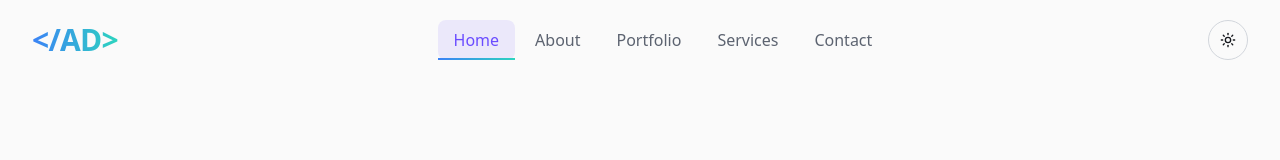
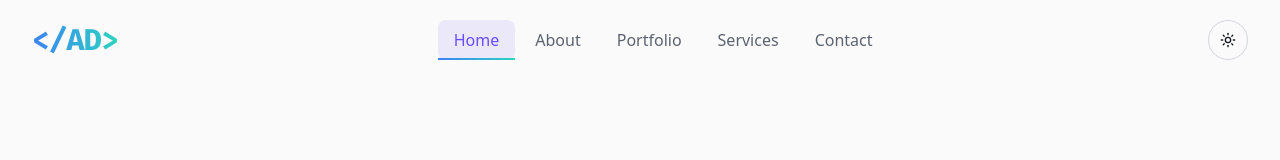
Before and after one commit to AjiteshDakua/Portfolio, a React (Vite) app in the folder client/: page / in a window 1280 px wide. Shown: the top 160 px of the page. Built offline with nearby package versions, Linux system fonts and the light colour scheme.

Commit message:
font change

```diff
--- a/client/src/components/contact-section.jsx
+++ b/client/src/components/contact-section.jsx
@@ -23,7 +23,7 @@ const contactInfo = [
   {
     icon: Phone,
     title: "Phone",
-    value: "571-950-0638",
+    value: "954-XXXX-579",
     href: "tel:5719500638",
     bgColor: "bg-green-100 dark:bg-green-900",
     iconColor: "text-green-600 dark:text-green-400",
--- a/client/src/components/navigation.jsx
+++ b/client/src/components/navigation.jsx
@@ -74,10 +74,10 @@ export default function Navigation() {
     >
       <div className="container mx-auto px-4 sm:px-6 lg:px-8">
         <div className="flex justify-between items-center h-20">
-          <motion.a // Apply motion for a subtle logo animation
+          <motion.a
             href="#home"
             onClick={(e) => handleNavClick(e, "#home")}
-            className="font-extrabold text-3xl text-transparent bg-clip-text bg-gradient-to-r from-blue-500 to-teal-400 tracking-tight transition-transform duration-300 hover:scale-105"
+            className="logo-font font-extrabold text-3xl text-transparent bg-clip-text bg-gradient-to-r from-blue-500 to-teal-400 tracking-tight transition-transform duration-300 hover:scale-105"
             initial={{ opacity: 0, x: -20 }}
             animate={{ opacity: 1, x: 0 }}
             transition={{ duration: 0.5 }}
--- a/client/src/index.css
+++ b/client/src/index.css
@@ -1,55 +1,14 @@
-@import url("https://fonts.googleapis.com/css2?family=Outfit:wght@100..900&display=swap");
+/* @import url("https://fonts.googleapis.com/css2?family=Outfit:wght@100..900&display=swap"); */
+
+@import url("https://fonts.googleapis.com/css2?family=Fira+Code:wght@300..700&family=Outfit:wght@100..900&display=swap");
 
 @tailwind base;
 @tailwind components;
 @tailwind utilities;
 
-/* @layer base {
-  :root {
-    --background: 0 0% 100%;
-    --foreground: 222.2 84% 4.9%;
-    --card: 0 0% 100%;
-    --card-foreground: 222.2 84% 4.9%;
-    --popover: 0 0% 100%;
-    --popover-foreground: 222.2 84% 4.9%;
-    --primary: 222.2 47.4% 11.2%;
-    --primary-foreground: 210 40% 98%;
-    --secondary: 210 40% 96.1%;
-    --secondary-foreground: 222.2 47.4% 11.2%;
-    --muted: 210 40% 96.1%;
-    --muted-foreground: 215.4 16.3% 46.9%;
-    --accent: 210 40% 96.1%;
-    --accent-foreground: 222.2 47.4% 11.2%;
-    --destructive: 0 84.2% 60.2%;
-    --destructive-foreground: 210 40% 98%;
-    --border: 214.3 31.8% 91.4%;
-    --input: 214.3 31.8% 91.4%;
-    --ring: 222.2 84% 4.9%;
-    --radius: 0.5rem;
-  }
-
-  .dark {
-    --background: 222.2 84% 4.9%;
-    --foreground: 210 40% 98%;
-    --card: 222.2 84% 4.9%;
-    --card-foreground: 210 40% 98%;
-    --popover: 222.2 84% 4.9%;
-    --popover-foreground: 210 40% 98%;
-    --primary: 210 40% 98%;
-    --primary-foreground: 222.2 47.4% 11.2%;
-    --secondary: 217.2 32.6% 17.5%;
-    --secondary-foreground: 210 40% 98%;
-    --muted: 217.2 32.6% 17.5%;
-    --muted-foreground: 215 20.2% 65.1%;
-    --accent: 217.2 32.6% 17.5%;
-    --accent-foreground: 210 40% 98%;
-    --destructive: 0 62.8% 30.6%;
-    --destructive-foreground: 210 40% 98%;
-    --border: 217.2 32.6% 17.5%;
-    --input: 217.2 32.6% 17.5%;
-    --ring: 212.7 26.8% 83.9%;
-  }
-} */
+.logo-font {
+  font-family: "fira code", monospace;
+}
 
 @layer base {
   :root {
```
